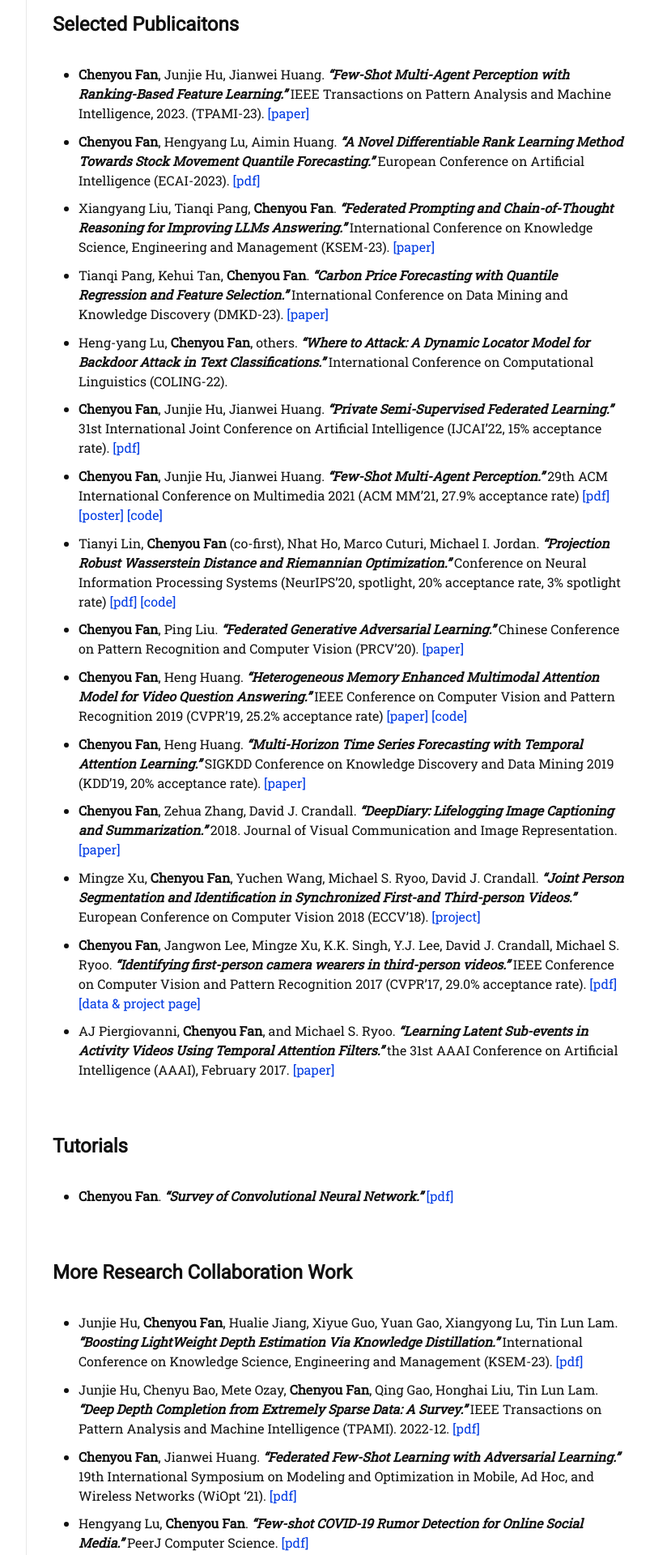
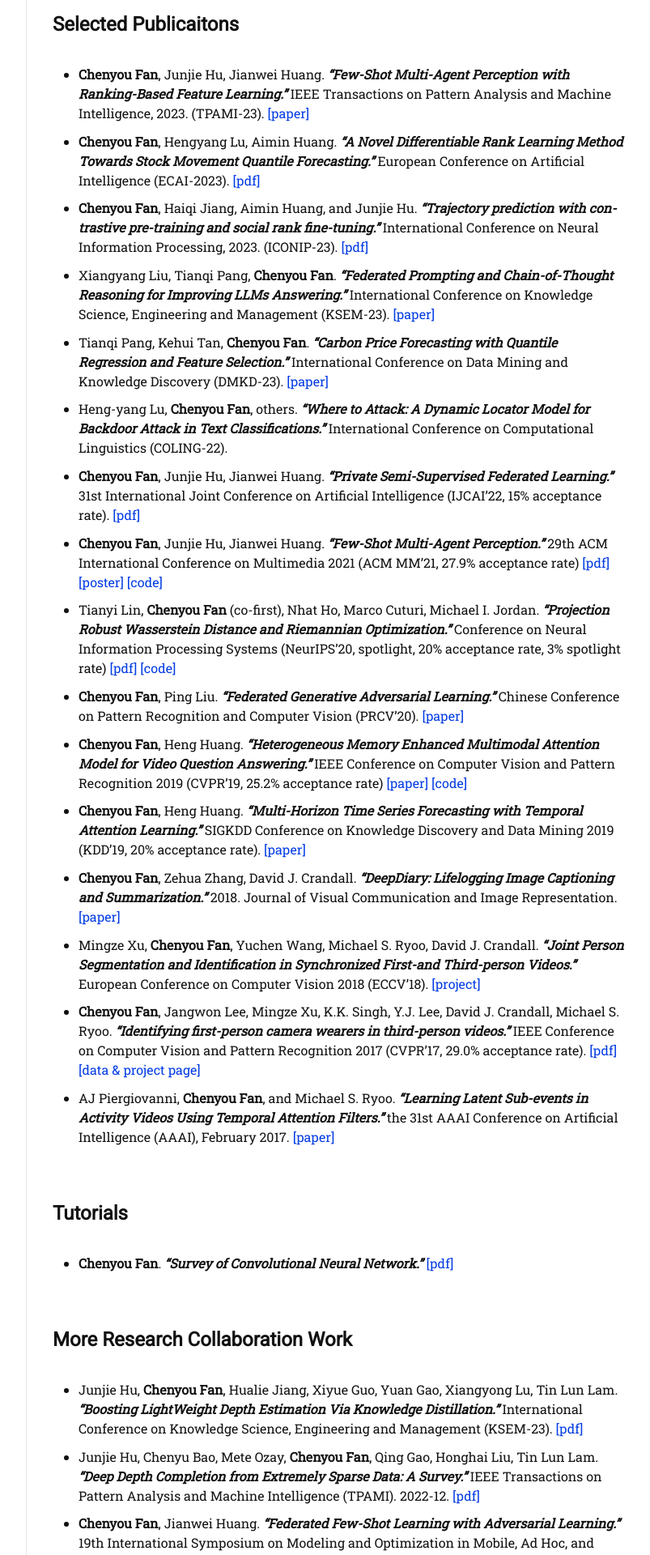
Before and after one commit to fanchenyou/fanchenyou.github.io, a Jekyll site: the page built from publications.md, in a window 1280 px wide. Shown: the part 395-2315 px from the top of the page at 81% size, without its empty margins (353-1156 px from the left). Built offline with Jekyll 4.4.1, drawn with Linux system fonts in a browser that asks for light colours; nearby versions of some CDN libraries; some web fonts are replaced.

Commit message:
add paper

```diff
--- a/publications.md
+++ b/publications.md
@@ -14,6 +14,8 @@ permalink: /publications/
 
 * **Chenyou Fan**, Hengyang Lu, Aimin Huang. ***"A Novel Differentiable Rank Learning Method Towards Stock Movement Quantile Forecasting."*** European Conference on Artificial Intelligence (ECAI-2023).
 [[pdf]](./docs/ecai_paper.pdf){:target="_blank"}
+
+* **Chenyou Fan**, Haiqi Jiang, Aimin Huang, and Junjie Hu. ***"Trajectory prediction with contrastive pre-training and social rank fine-tuning."*** International Conference on Neural Information Processing, 2023. (ICONIP-23). [[pdf]](./docs/iconip_trajectory_prediction.pdf){:target="_blank"}
 
 * Xiangyang Liu, Tianqi Pang, **Chenyou Fan**. ***"Federated Prompting and Chain-of-Thought Reasoning for Improving LLMs Answering."*** International Conference on Knowledge Science, Engineering and Management (KSEM-23). [[paper]]( https://arxiv.org/abs/2304.13911){:target="_blank"}
 
```
Also changed, not shown: _data/services.yml (added, +12 -0 lines), 2 other files.
